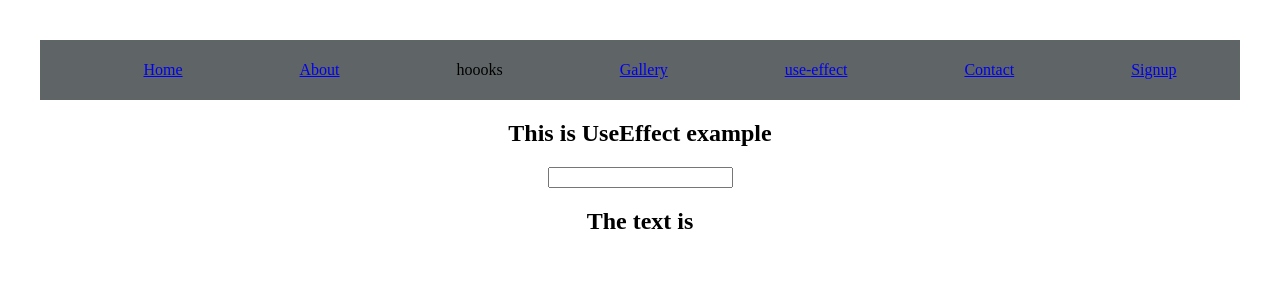
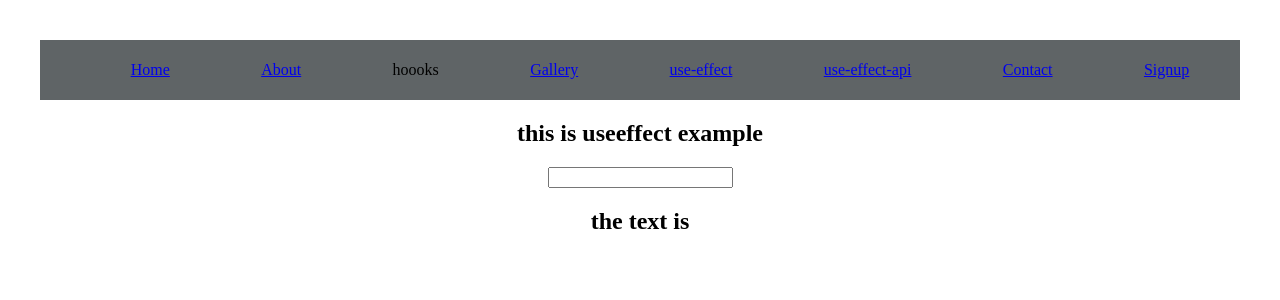
Before and after one commit to harishkumar2006/SECE2025MERN, a React (Vite) app in the folder seceFrontend/: page /use-effect in a window 1280 px wide. Shown: the top 300 px of the page. Built offline with nearby package versions, Linux system fonts and the light colour scheme.

Commit message:
useEffect-api done

```diff
--- a/seceFrontend/package.json
+++ b/seceFrontend/package.json
@@ -10,6 +10,7 @@
     "preview": "vite preview"
   },
   "dependencies": {
+    "axios": "^1.7.9",
     "react": "^18.3.1",
     "react-dom": "^18.3.1",
     "react-router-dom": "^7.1.3"
--- a/seceFrontend/src/components/FunctionalComponents/Hooks/useEffect.jsx
+++ b/seceFrontend/src/components/FunctionalComponents/Hooks/useEffect.jsx
@@ -1,14 +1,18 @@
-import { useState } from "react"
+import { useState ,useEffect} from "react"
 import NavBar from "../navbar"
 
 const UseEffect=()=>{
     var [text,setText]=useState("")
+    useEffect(()=>{
+        console.log(text)
+    },[text])
     return (
 
         <div>
-            <h2>This is UseEffect example</h2>
+
+            <h2>this is useeffect example</h2>
             <input type="number" value={text} onChange={(e)=>{setText(e.target.value)}} />
-            <h2>The text is {text}</h2>
+            <h2>the text is {text}</h2>
         </div>
     )
 }
--- /dev/null
+++ b/seceFrontend/src/components/FunctionalComponents/Hooks/useEffectApi.jsx
@@ -0,0 +1,31 @@
+import { useState ,useEffect} from "react"
+import NavBar from "../navbar"
+import axios from 'axios'
+const UseEffectApi=()=>{
+    var [post,setPost]=useState([])
+    useEffect(()=>{
+        axios.get("https://jsonplaceholder.typicode.com/posts/").then((res)=>{
+            console
+            setPost(res.data)
+        }).catch((err)=>{
+            console.log(err)
+        })
+    },[])
+    return (
+
+        <div>
+
+            <h2>this is useeffectApi example</h2>
+            <h2>this is content form JSONPlaceholder API: </h2>
+            <h3>
+                <ol>
+                {post.map((element)=>(
+                    <li key={element.id} >{element.title}</li>
+                ))}
+                </ol>
+
+            </h3>
+        </div>
+    )
+}
+export default UseEffectApi
--- a/seceFrontend/src/components/FunctionalComponents/navbar.jsx
+++ b/seceFrontend/src/components/FunctionalComponents/navbar.jsx
@@ -25,6 +25,7 @@ const Navbar = () => {
                 </div>
                 <li><Link to='/gallery' classname="link">Gallery</Link></li>
                 <li><Link to='/use-effect' classname="link">use-effect</Link></li>
+                <li><Link to='/use-effect-api' classname="link">use-effect-api</Link></li>
                 <li><Link to='/contact' classname="link">Contact</Link></li>
                 <li><Link to='/' classname="link">Signup</Link></li>
             </ul>
--- a/seceFrontend/src/main.jsx
+++ b/seceFrontend/src/main.jsx
@@ -11,6 +11,7 @@ import { BrowserRouter,Routes,Route } from 'react-router-dom'
 import Signup from './components/FunctionalComponents/signup.jsx'
 import Usestate from './components/FunctionalComponents/Hooks/useState.jsx'
 import UseEffect from './components/FunctionalComponents/Hooks/useEffect.jsx'
+import UseEffectApi from './components/FunctionalComponents/Hooks/useEffectApi.jsx'
 
 createRoot(document.getElementById('root')).render(
   <StrictMode>
@@ -25,6 +26,7 @@ createRoot(document.getElementById('root')).render(
     <Route path="/contact" element={<Contact/>}></Route>
     <Route path="/usestate"  element={<Usestate/>}></Route>
     <Route path="/use-effect"  element={<UseEffect/>}></Route>
+    <Route path="/use-effect-api"  element={<UseEffectApi/>}></Route>
  </Routes>
 
     </BrowserRouter>
```
Also changed, not shown: 1 other file (tests, documents, lock files or other folders).
